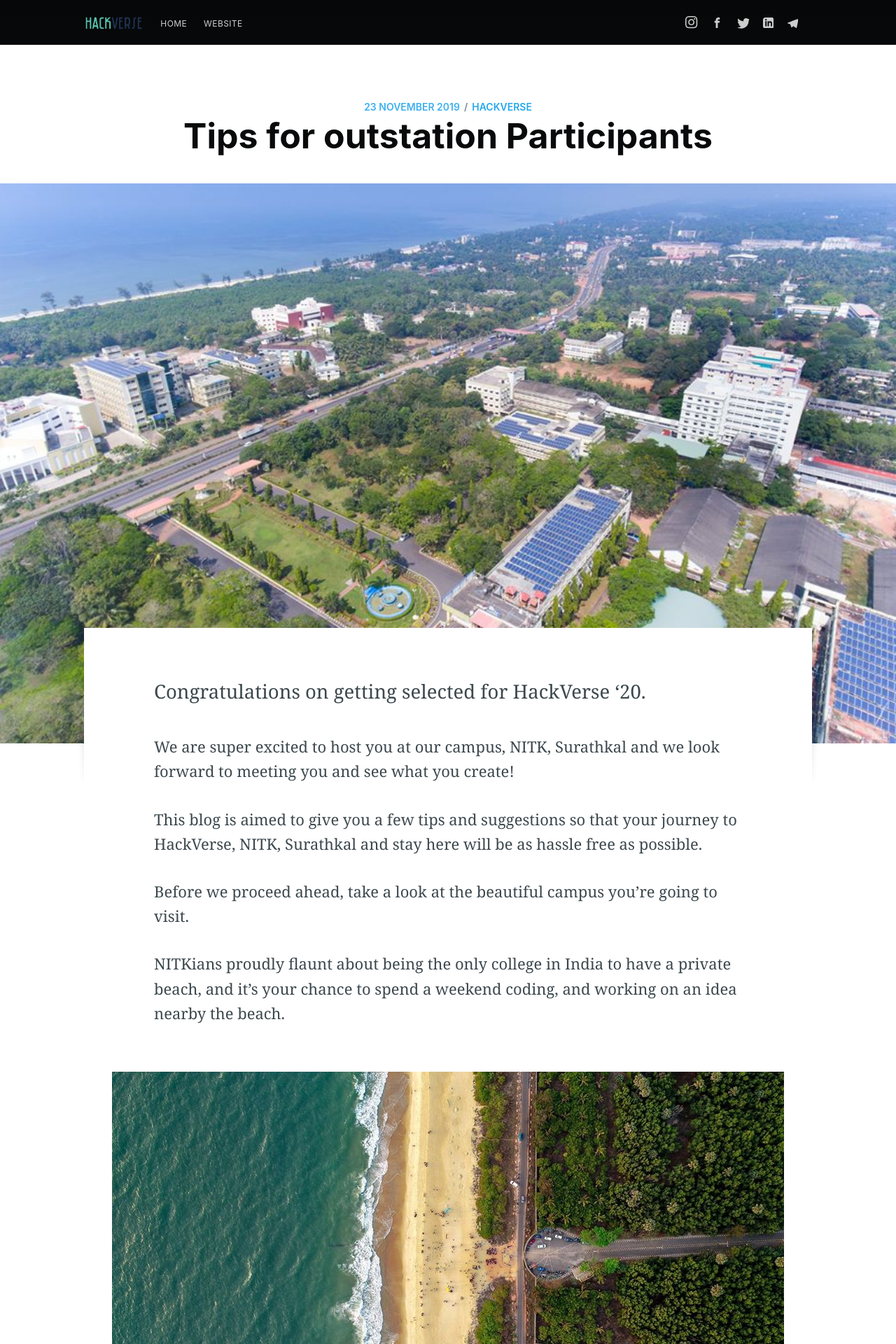
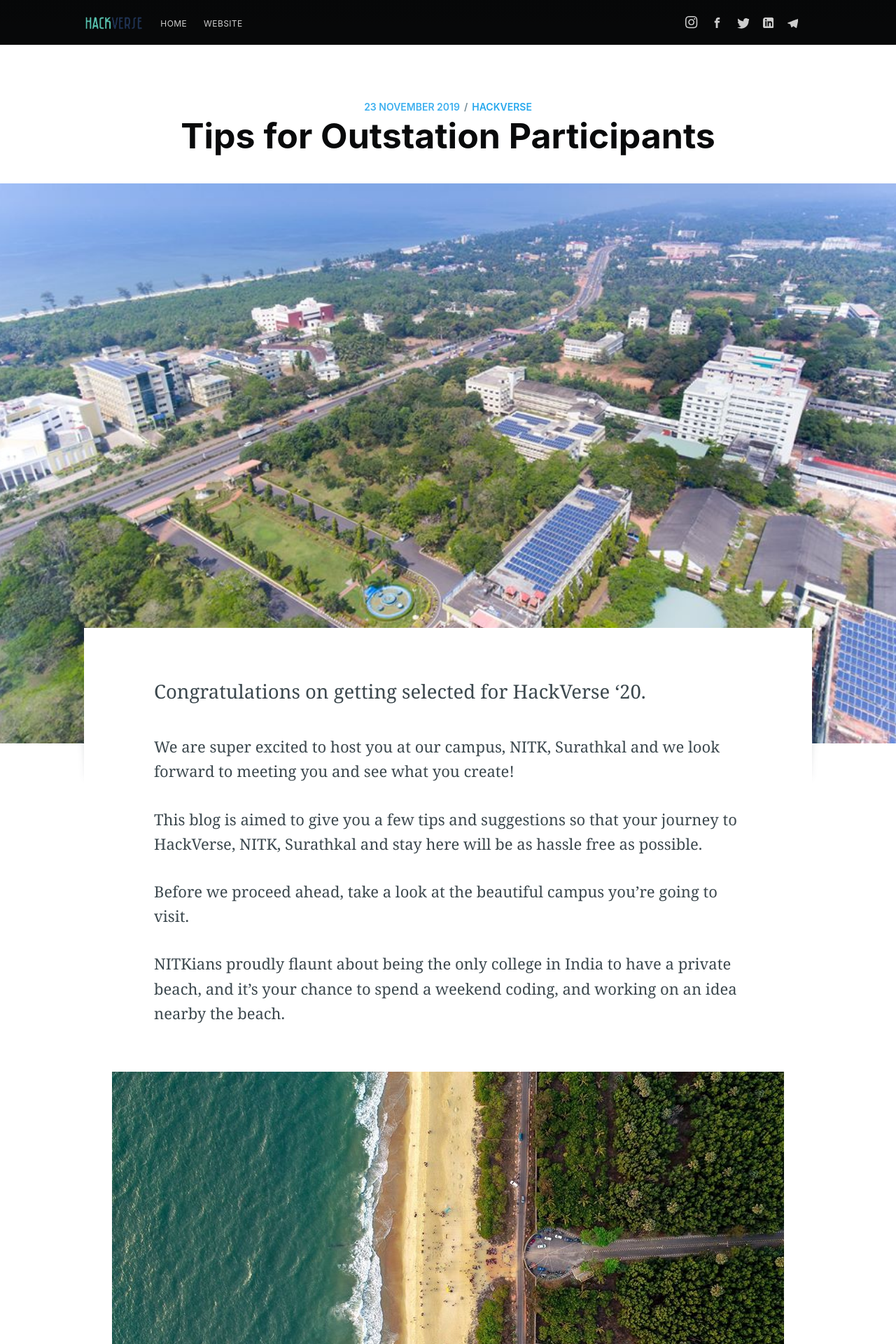
Before and after one commit to HackVerse/blog, a Jekyll site: the page built from _posts/2019-11-23-tips-for-outstation-participants.md, in a window 1280 px wide. Shown: the top 1920 px of the page at 70% size. Built offline with Jekyll 4.4.1, drawn with Linux system fonts in a browser that asks for light colours; nearby versions of some CDN libraries; comment, search, counter and statistics services are not loaded; some of the changed text lies outside the part shown.

Commit message:
minor blog edits

```diff
--- a/_data/carousel.yml
+++ b/_data/carousel.yml
@@ -2,4 +2,5 @@ images:
   - image: ./assets/images/nitk/aerial-campus.jpg
   - image: ./assets/images/nitk/aerial-cse.jpg
   - image: ./assets/images/nitk/kite-fest.jpg
+  - image: ./assets/images/nitk/entrance.png
   - image: ./assets/images/nitk/aerial-mech.jpg
--- a/_posts/2019-11-23-tips-for-outstation-participants.md
+++ b/_posts/2019-11-23-tips-for-outstation-participants.md
@@ -3,7 +3,7 @@ layout: post
 current: post
 cover:  assets/images/nitk/aerial-nitk-cover.jpg
 navigation: True
-title: Tips for outstation Participants
+title: Tips for Outstation Participants
 date: 2019-11-23 1:00:00
 tags: [hackverse]
 class: post-template
```
Also changed, not shown: other parts of _posts/2019-11-23-tips-for-outstation-participants.md (+1 -1 lines), assets/images/nitk/collage-beach.jpg (deleted).
